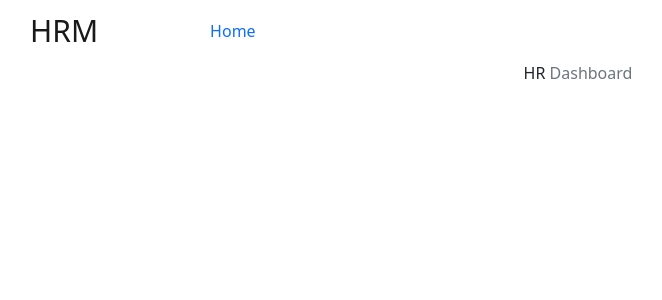
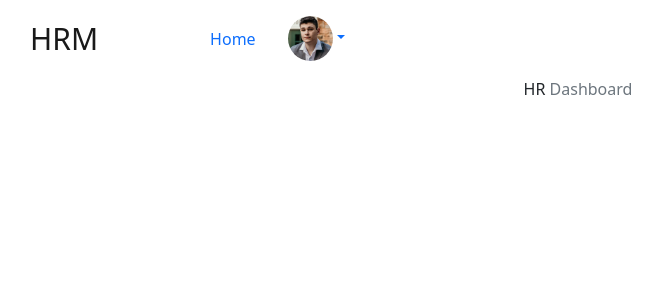
Before and after one commit to LeadTronics/hrm-lt, a React (Create React App) app: page /dashboard in a window 1280 px wide. Shown: the top 300 px of the page, without its empty margins (62-724 px from the left). Built offline with nearby package versions, Linux system fonts and the light colour scheme.

Commit message:
image added

```diff
--- a/src/Components/Components.css
+++ b/src/Components/Components.css
@@ -3,3 +3,6 @@
     padding: 0px 0px;
     padding: 0px 80px;
   }
+  .profile-top{
+    border-radius: 50%;
+  }
--- a/src/Components/Topbar/Topbar.js
+++ b/src/Components/Topbar/Topbar.js
@@ -1,15 +1,23 @@
 import React from 'react'
 import '../Components.css'
-import { Navbar, Nav } from 'react-bootstrap'
+import { Navbar, Nav, NavDropdown } from 'react-bootstrap'
+import profile from '../../assets/images/profile.jpg'
 
 const Topbar = () => {
     return (
         <div>
             <div className='container-fluid'>
-               <Navbar>
-               <Navbar.Brand className="Dash-logo">HRM</Navbar.Brand>
-                   <Nav.Link>Home</Nav.Link>
-               </Navbar>
+                <Navbar>
+                    <Navbar.Brand className="Dash-logo">HRM</Navbar.Brand>
+                    <Nav.Link>Home</Nav.Link>
+                    <NavDropdown title={<img className="profile-top" src={profile} width="45px" alt="profile"></img>} id="basic-nav-dropdown">
+                        <NavDropdown.Item href="#action/3.1">Action</NavDropdown.Item>
+                        <NavDropdown.Item href="#action/3.2">Another action</NavDropdown.Item>
+                        <NavDropdown.Item href="#action/3.3">Something</NavDropdown.Item>
+                        <NavDropdown.Divider />
+                        <NavDropdown.Item href="#action/3.4">Separated link</NavDropdown.Item>
+                    </NavDropdown>
+                </Navbar>
             </div>
         </div>
     )
```
